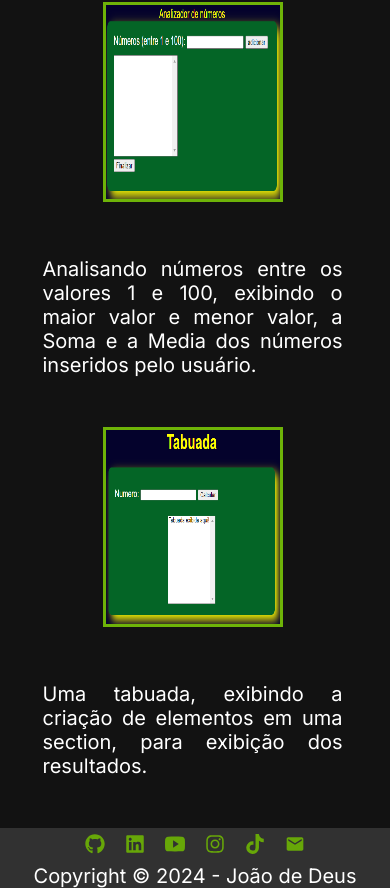
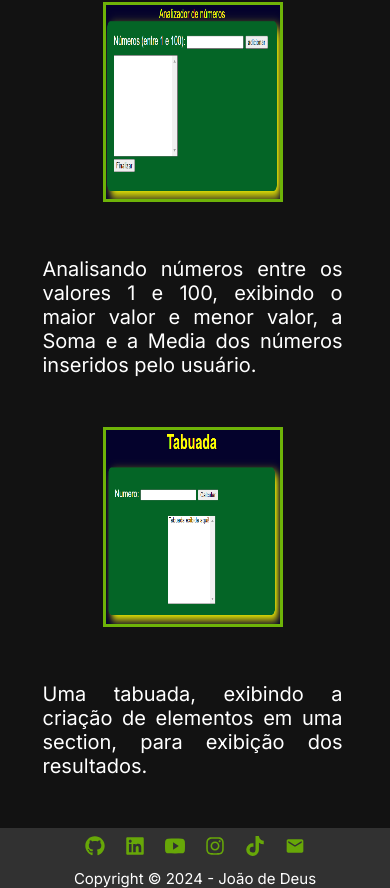
Before and after one commit to joaodedeusrsfilho/meu-portfolio, a React (Vite) app: page / in a window 390 px wide. Shown: the part 7108-7996 px from the top of the page. Built offline with nearby package versions, Linux system fonts and the light colour scheme.

Commit message:
add file

```diff
--- a/src/Componentes/Footer/responsivo.css
+++ b/src/Componentes/Footer/responsivo.css
@@ -28,7 +28,7 @@
 
     }
 
-    .footer .section .copyRight{
-        font-size: 10px;
+    .footer .sectionFooter .copyRight{
+        font-size: 15px;
     }
 }
```
